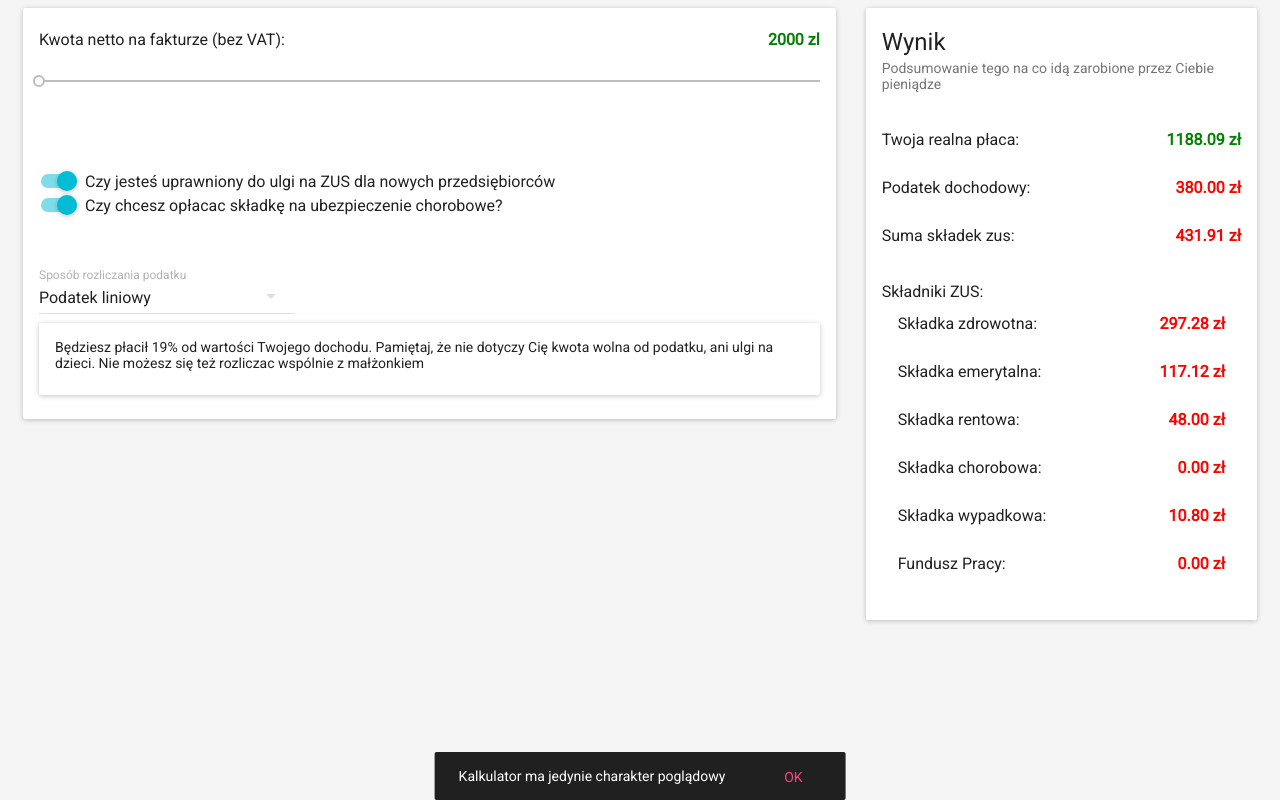
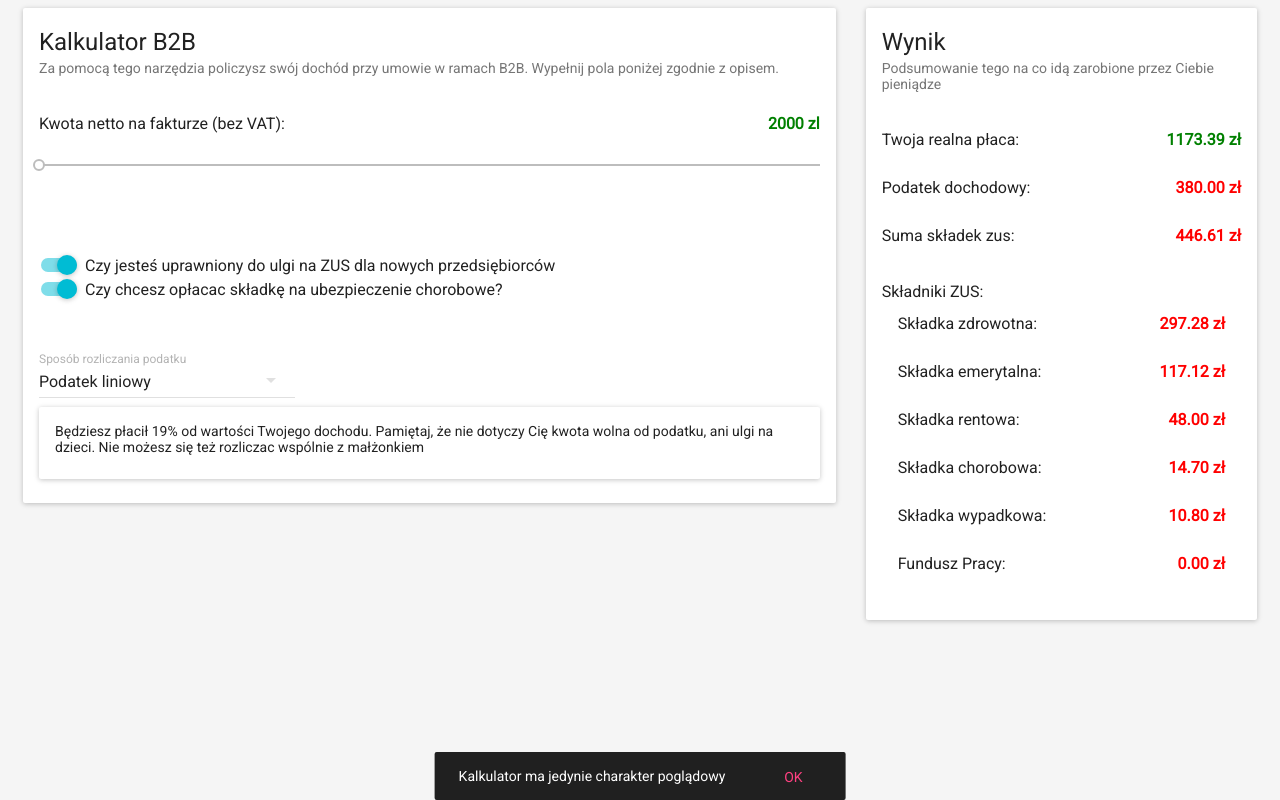
Before and after one commit to maciejbaranowski/b2b_calculator, a React app: page / in a window 1280 px wide. Built offline with nearby package versions, Linux system fonts and the light colour scheme.

Commit message:
Fix for zus sickness calculation

```diff
--- a/src/Calculator.js
+++ b/src/Calculator.js
@@ -39,7 +39,7 @@ const calculateZusPart = inputStats => {
       healthTaxFree: (255.99).toFixed(2),
       retirement: (499.28).toFixed(2),
       pension: (204.62).toFixed(2),
-      sick: inputStats.zusHeath ? (62.67).toFixed(2) : (0.0).toFixed(2),
+      sick: inputStats.zusHealth ? (62.67).toFixed(2) : (0.0).toFixed(2),
       accident: (46.04).toFixed(2),
       workFund: (62.67).toFixed(2)
     };
@@ -49,7 +49,7 @@ const calculateZusPart = inputStats => {
     healthTaxFree: (255.99).toFixed(2),
     retirement: (117.12).toFixed(2),
     pension: (48.0).toFixed(2),
-    sick: inputStats.zusHeath ? (14.7).toFixed(2) : (0.0).toFixed(2),
+    sick: inputStats.zusHealth ? (14.7).toFixed(2) : (0.0).toFixed(2),
     accident: (10.8).toFixed(2),
     workFund: (0.0).toFixed(2)
   };
--- a/src/Parameters.js
+++ b/src/Parameters.js
@@ -2,7 +2,7 @@ import React from "react";
 import RaisedButton from "material-ui/RaisedButton";
 import { List, ListItem } from "material-ui/List";
 import Divider from "material-ui/Divider";
-import { Card, CardText } from "material-ui/Card";
+import { Card, CardText, CardTitle } from "material-ui/Card";
 
 import { getInitialInput } from "./Calculator";
 import SliderWithCurrency from "./SliderWithCurrency";
@@ -40,8 +40,12 @@ class Parameters extends React.Component {
     this.setSpecificInputAndPropagate("zusHealth", value);
   };
 
+  getDescription = () => {
+    return "Za pomocą tego narzędzia policzysz swój dochód przy umowie w ramach B2B. Wypełnij pola poniżej zgodnie z opisem.";
+  };
   render = () => (
     <Card>
+      <CardTitle title="Kalkulator B2B" subtitle={this.getDescription()} />
       <List>
         <ListItem>
           <SliderWithCurrency
```
